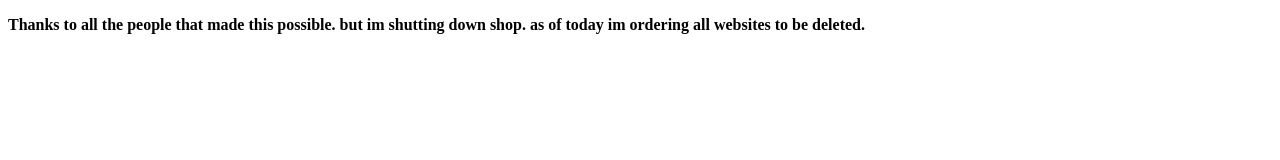
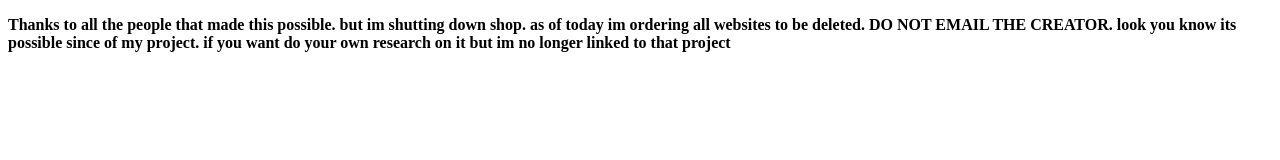
Before and after one commit to SnowDev9099/Cygg, a plain HTML site: page index.html in a window 1280 px wide. Drawn offline with Linux system fonts and the light colour scheme.

Commit message:
Update index.html

```diff
--- a/index.html
+++ b/index.html
@@ -2,7 +2,8 @@
 <html>
 <body>
 
-<p><b/>Thanks to all the people that made this possible. but im shutting down shop. as of today im ordering all websites to be deleted.</b></p>
+<p><b/>Thanks to all the people that made this possible. but im shutting down shop. as of today im ordering all websites to be deleted. DO NOT EMAIL THE CREATOR. look you know its possible since of my project. if you want do your own research on it but im no longer linked to that project
+</b></p>
 
 </body>
 </html>
```
